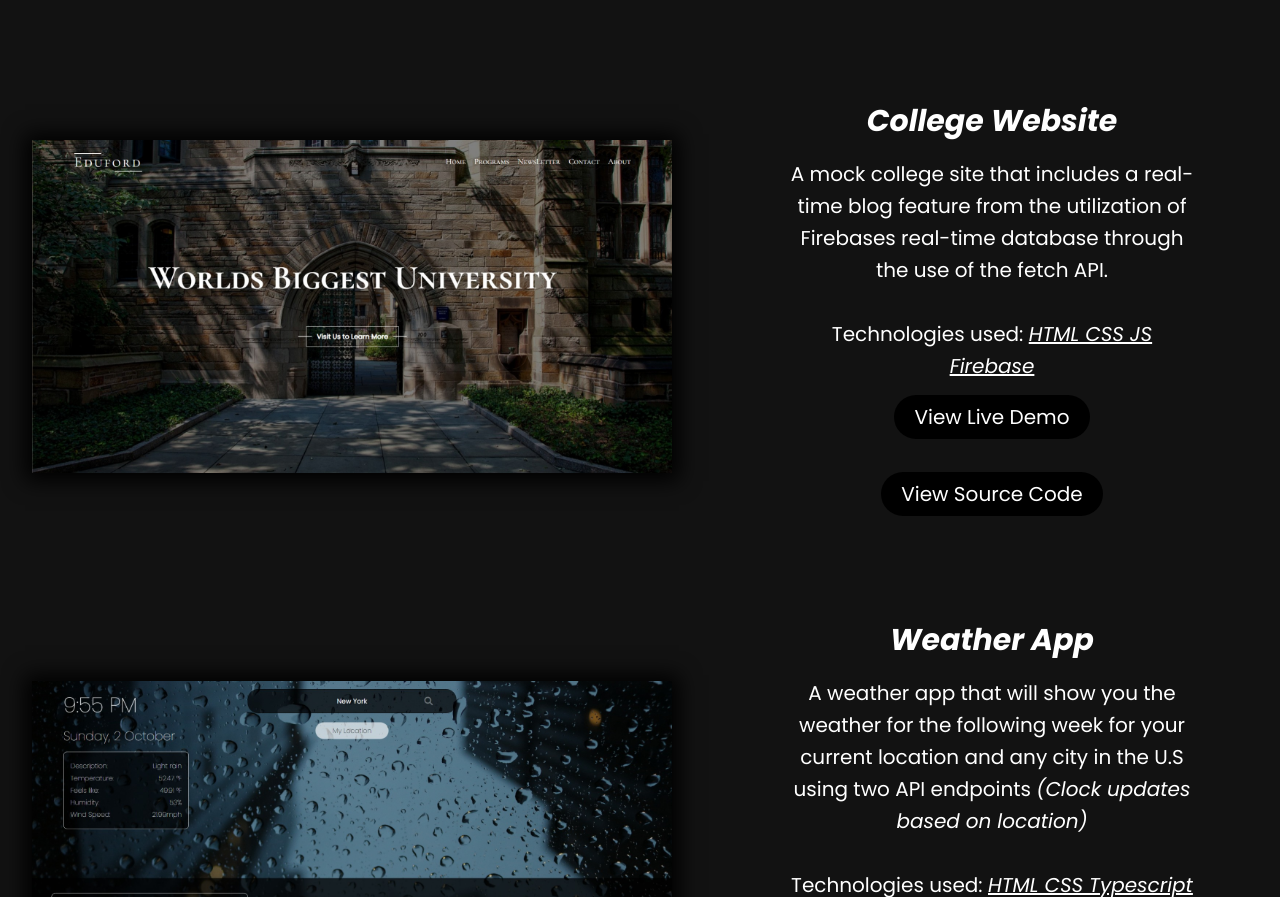
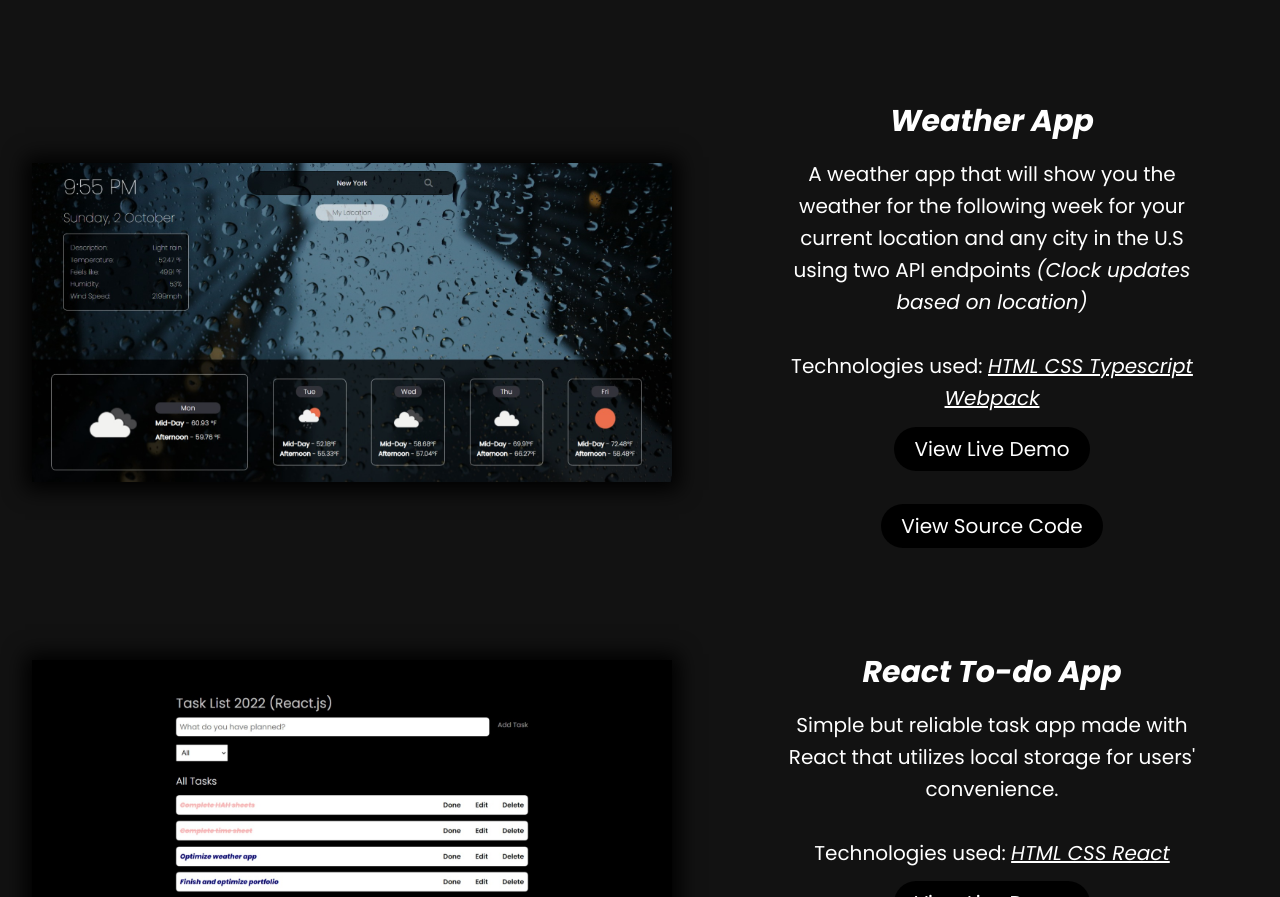
Before and after one commit to EdwardIY/Portfolio, a website: page index.html in a window 1280 px wide. Shown: the part 1673-2570 px from the top of the page. Drawn offline with Linux system fonts and the light colour scheme.

Commit message:
moved college to static

```diff
--- a/index.html
+++ b/index.html
@@ -76,21 +76,6 @@
                     </p>
                     <a href="https://comforting-twilight-d61ce7.netlify.app/" target="_blank"> View Live Demo</a>
                     <a href="https://github.com/EdwardIY/Hackathon-App" target="_blank"> View Source Code</a>
-                </div>
-            </div>
-
-            <div class="project">
-                <img class="hiddenLeft" src="./IMAGES/College site.jpeg" alt="">
-
-                <div class="projectText projectText2 hiddenRight">
-                    <p>College Website </p>
-                    <p>A mock college site that includes a real-time blog feature from the utilization of Firebases
-                        real-time database through the use of the fetch API.<br> <br>
-                        <span> Technologies used:</span>
-                        <span>HTML CSS JS Firebase</span>
-                    </p>
-                    <a href="https://college4120.netlify.app/" target="_blank"> View Live Demo</a>
-                    <a href="https://github.com/EdwardIY/Project-2" target="_blank"> View Source Code</a>
                 </div>
             </div>
 
--- a/main.js
+++ b/main.js
@@ -85,7 +85,7 @@ setTimeout(() => {
 
 const images = [
   './IMAGES/KhanAcademy_Page.jpeg',
-  './IMAGES/TecCrunch_Page.jpeg',
+  './IMAGES/College site.jpeg',
   './IMAGES/Restaurant_Page.jpeg',
   './IMAGES/MarketTemplate_Page.jpeg',
   './IMAGES/RealState.jpeg'];
```
Also changed, not shown: IMAGES/HackathonWebsite.jpeg (added).
